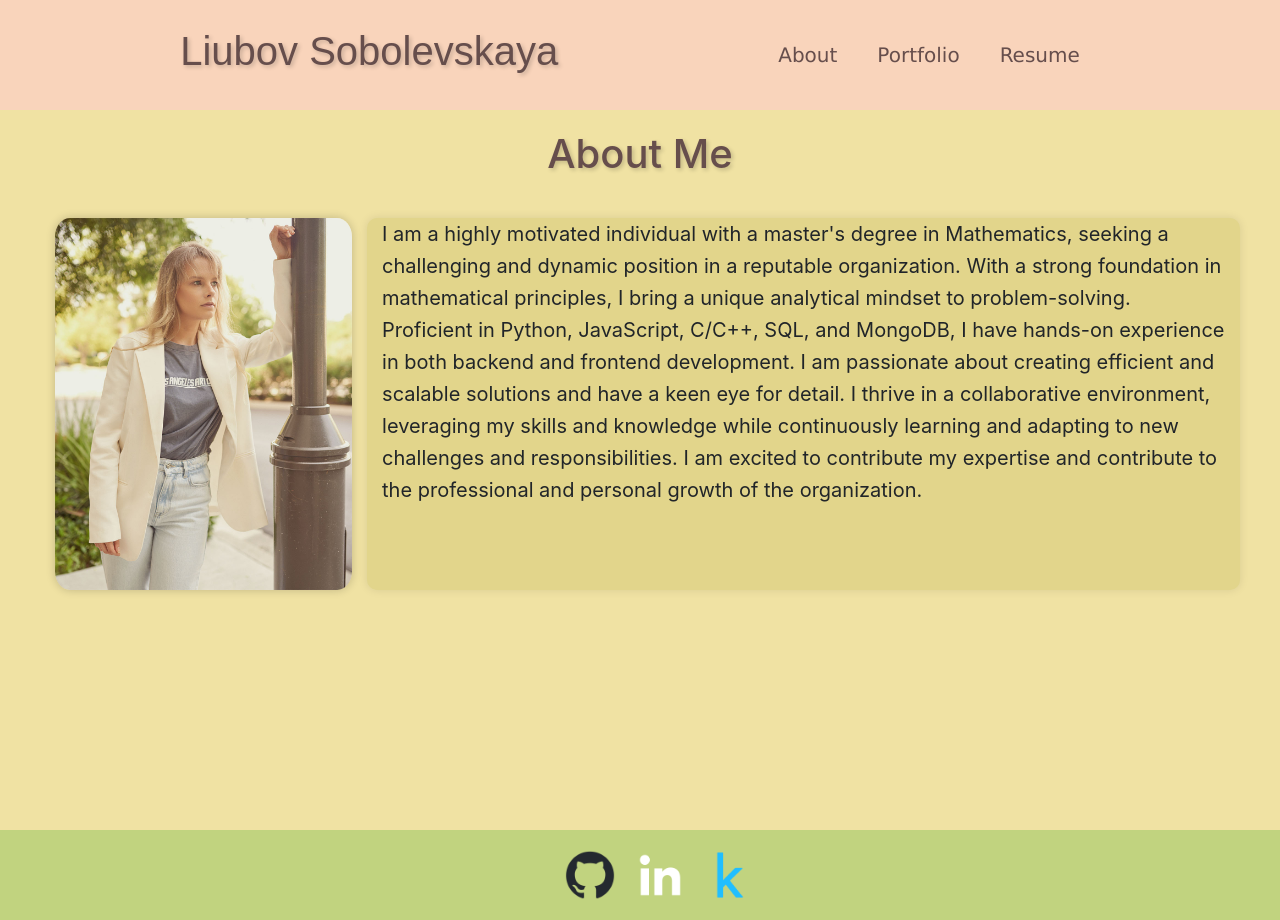
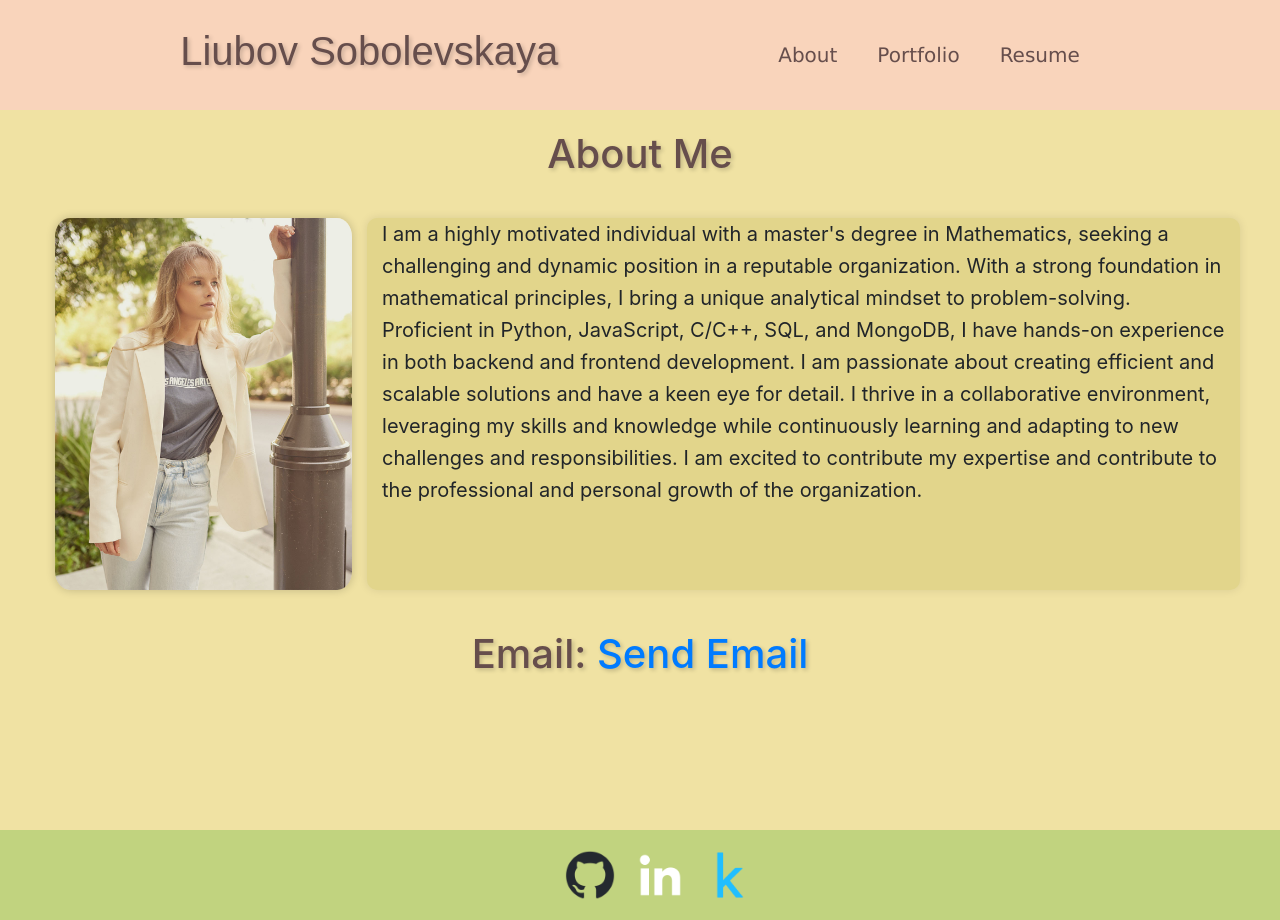
Before and after one commit to LiubovSobolevskaya/react-portfolio, a React (Create React App) app: page / in a window 1280 px wide. Built offline with nearby package versions, Linux system fonts and the light colour scheme.

Commit message:
update portfolio

```diff
--- a/src/components/pages/About.js
+++ b/src/components/pages/About.js
@@ -41,6 +41,7 @@ export default function About() {
             knowledge while continuously learning and adapting to new challenges and responsibilities.
             I am excited to contribute my expertise and contribute to the professional and personal growth of the organization.          </p>
         </div>
+        <h1 className="text-center" style={styles.h1}> Email: <a href="mailto:lubava39@gmail.com">Send Email</a></h1>
       </div>
     </div>
   );
--- a/src/components/pages/Resume.js
+++ b/src/components/pages/Resume.js
@@ -1,5 +1,5 @@
 import React from 'react';
-import resume from '../../assets/ResumeSobolevskaya.pdf';
+import resume from '../../assets/Liubov_Sobolevskaya.pdf';
 import downloadImg from '../../assets/download.png';
 const styles = {
   h1: {
@@ -81,6 +81,8 @@ export default function Resume() {
             ))}
           </ul>
         </div>
+        Email: <a href="mailto:lubava39@gmail.com">Send Email</a>
+
       </div>
     </div>
 
```
Also changed, not shown: 2 other files (tests, documents, lock files or other folders).
